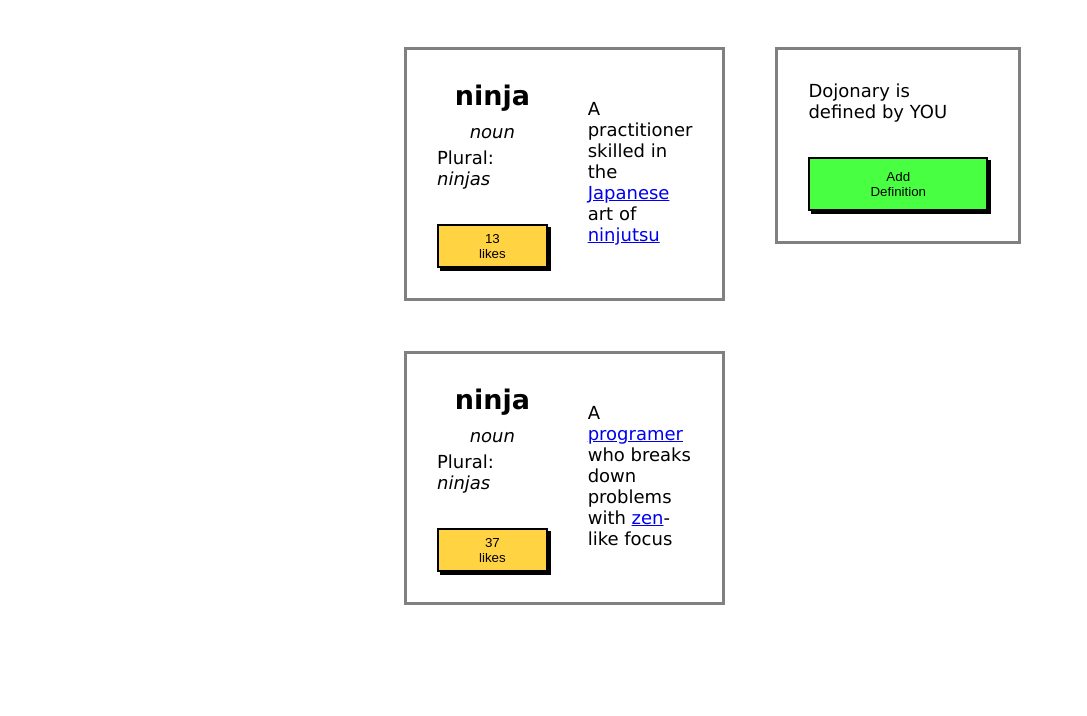
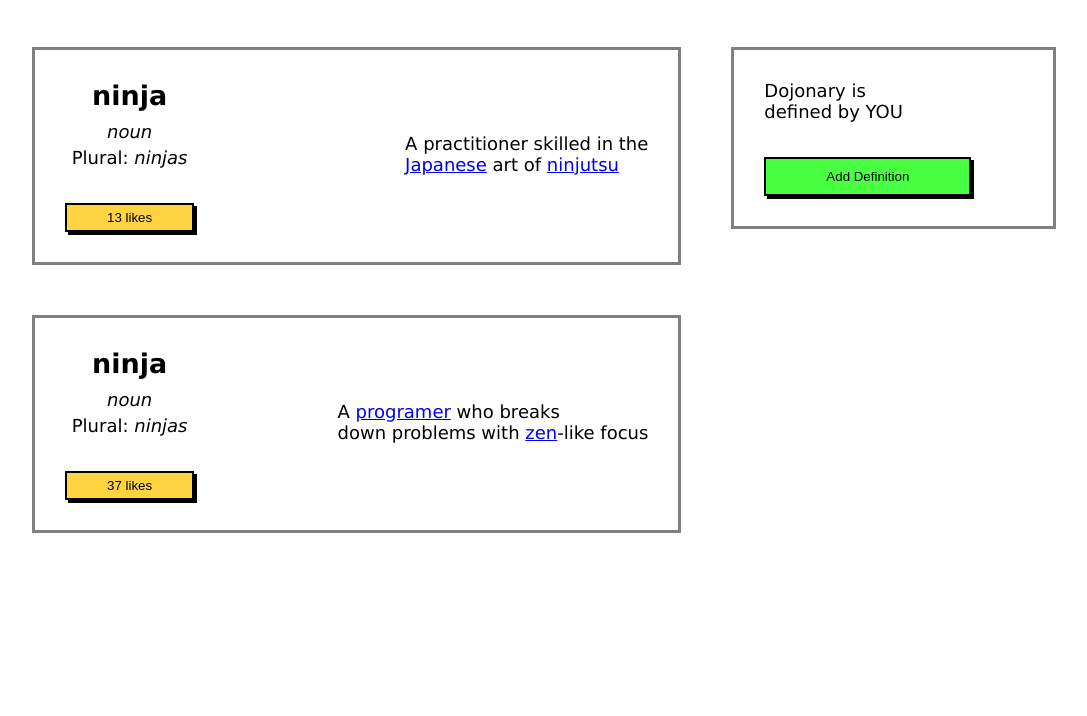
Before and after one commit to Valeria-Romero/buttoClicker, a plain HTML site: page index.html in a window 1280 px wide. Shown: the part 84-800 px from the top of the page, without its empty margins (96-1183 px from the left). Drawn offline with Linux system fonts and the light colour scheme; a script that the page names is missing.

Commit message:
Update file

```diff
--- a/css/style.css
+++ b/css/style.css
@@ -6,7 +6,7 @@
 body{
     font-family: Verdana, Geneva, Tahoma, sans-serif;
     font-size: large;
-    margin: 0 500px;
+    margin: 0 10%;
 }
 .navbar{
     display: flex;
```
